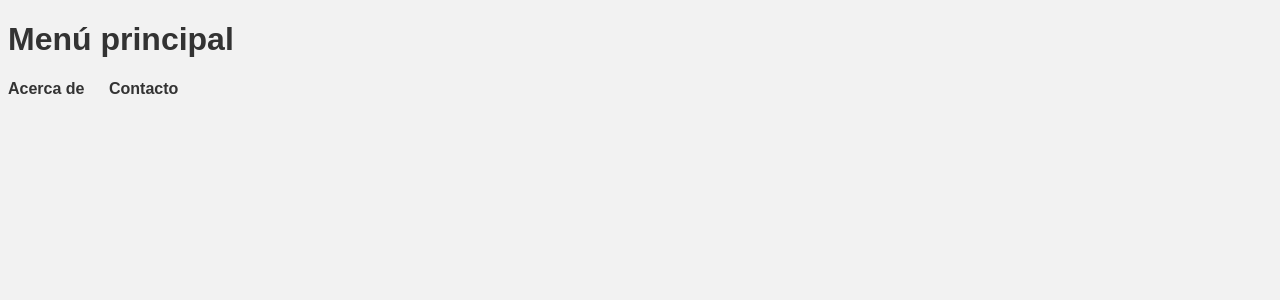
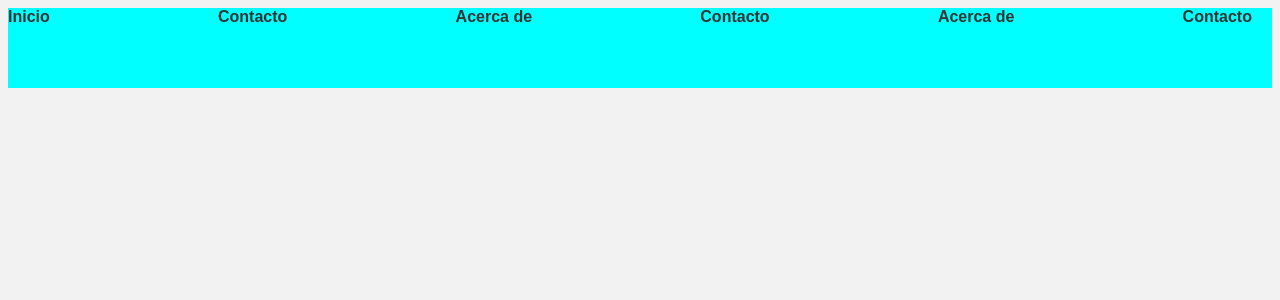
Before and after one commit to S77VEN31/Caso_3_Esencial_Verde, a Flask app: page / in a window 1280 px wide. Shown: the top 300 px of the page. Run offline with Flask 3, Linux system fonts and the light colour scheme; data that the repository does not hold is empty.

Commit message:
add: models connection and styles to the header

```diff
--- a/escencial-verde-app/app/models.py
+++ b/escencial-verde-app/app/models.py
@@ -10,7 +10,7 @@ class Database:
 
     def get_top_100_data(self):
         cursor = self.cnxn.cursor()
-        cursor.execute("SELECT TOP 100 * FROM countries")
+        cursor.execute("SELECT TOP 10 * FROM countries")
         data = cursor.fetchall()
         cursor.close()
         return data
--- a/escencial-verde-app/app/static/css/index.styles.css
+++ b/escencial-verde-app/app/static/css/index.styles.css
@@ -1,5 +1,15 @@
 /* style.css */
-
+.header-main-container {
+    background-color: aqua;
+    display: flex;
+    min-height: 80px;
+}
+.header-item-wrapper {
+    display: flex;
+    flex-direction: row;
+    flex: 1;
+    justify-content: space-between;
+}
 body {
     font-family: Arial, sans-serif;
     background-color: #f2f2f2;
--- a/escencial-verde-app/app/templates/index.html
+++ b/escencial-verde-app/app/templates/index.html
@@ -1,5 +1,4 @@
 <!-- index.html -->
-
 <!DOCTYPE html>
 <html>
     <head>
@@ -7,7 +6,28 @@
         <link rel="stylesheet" href="{{ url_for('static', filename='css/index.styles.css') }}">
     </head>
     <body>
-    <h1>Menú principal</h1>
+        <header class="header-main-container">
+            <ul class="header-item-wrapper">
+                <li>
+                    <a href="{{ url_for('about') }}">Inicio</a>
+                </li>
+                <li>
+                    <a href="{{ url_for('contact') }}">Contacto</a>
+                </li>
+                <li>
+                    <a href="{{ url_for('about') }}">Acerca de</a>
+                </li>
+                <li>
+                    <a href="{{ url_for('contact') }}">Contacto</a>
+                </li>
+                <li>
+                    <a href="{{ url_for('about') }}">Acerca de</a>
+                </li>
+                <li>
+                    <a href="{{ url_for('contact') }}">Contacto</a>
+                </li>
+            </ul>
+        </header>
         {% for row in data %}
         <tr>
             <td>{{ row[0] }}</td>
@@ -16,9 +36,5 @@
             <!-- ... -->
         </tr>
         {% endfor %}
-    <ul>
-        <li><a href="{{ url_for('about') }}">Acerca de</a></li>
-        <li><a href="{{ url_for('contact') }}">Contacto</a></li>
-    </ul>
     </body>
 </html>
```
Lines whose indentation alone changed are shown as unchanged.
